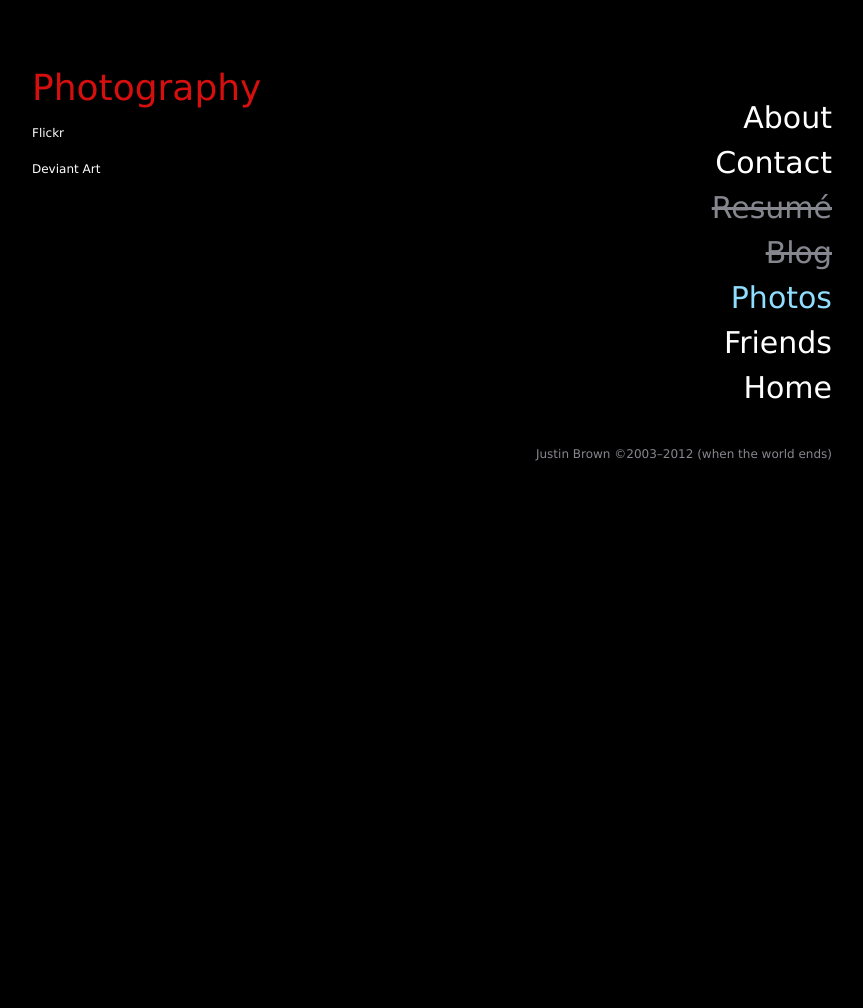
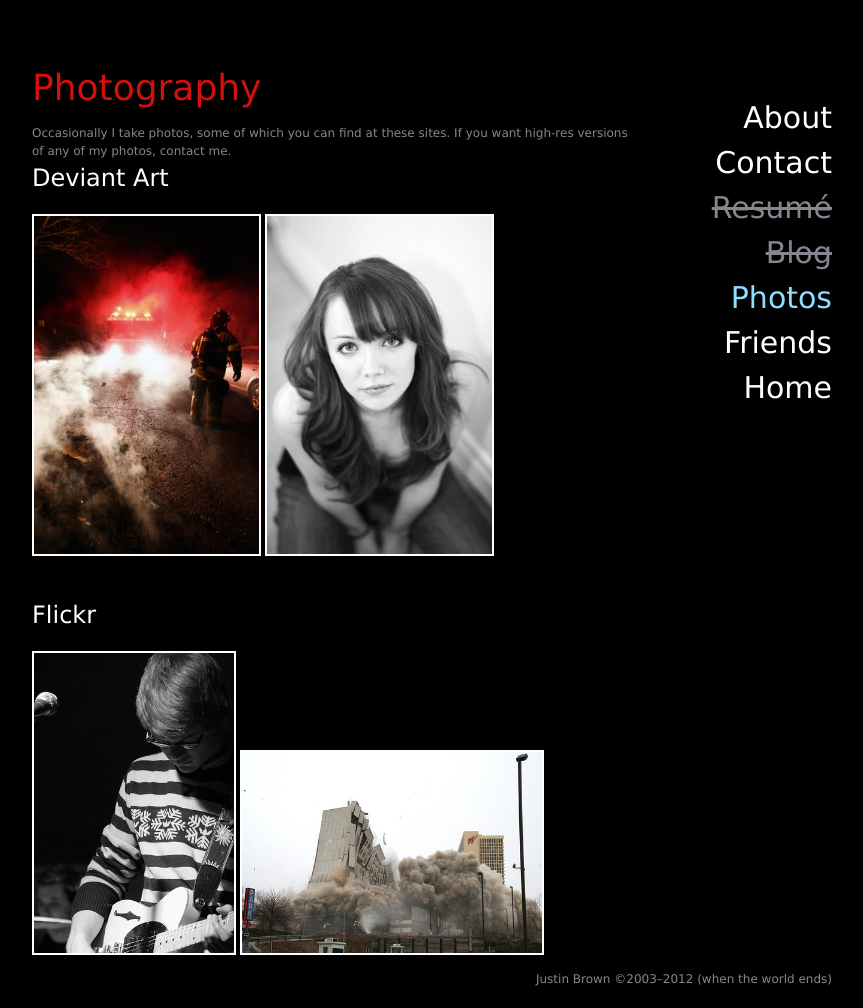
Before and after one commit to catgofire/catgofire.github.com, a Jekyll site: the page built from photos.html, in a window 1280 px wide. Shown: the whole page, without its empty margins (133-996 px from the left). Built offline with Jekyll 4.4.1, drawn with Linux system fonts in a browser that asks for light colours; nearby versions of some CDN libraries; Markdown is read by kramdown in place of the engine named in the settings; before the commit the page ends 900 px from its top, so only the background shows below that.

Commit message:
add photos to the Photos page

```diff
--- a/_layouts/default.html
+++ b/_layouts/default.html
@@ -35,6 +35,7 @@
         Note: Some visual flourishes on this site require JavaScript, which you currently have turned off
       </noscript>
       <!--[if IE]>Note: You are viewing this site using Internet Explorer. I would <i>highly</i> recommend using a different browser, such as <a href="http://getfirefox.com/">Firefox</a>.<![endif]-->
+      <div class="content-wrapper">
         <div class="left-block">
           {{ content }}
         </div>
@@ -64,6 +65,7 @@
             </li>
           </ul>
         </div>
+      </div>
 
       <div id="footer">
         Justin Brown &copy;2003&ndash;2012 (when the world ends)
--- a/assets/css/main.css
+++ b/assets/css/main.css
@@ -21,9 +21,14 @@ h3, h4, h5, h6 { color: #778; }
   margin: 20px auto;
 }
 
+.content-wrapper {
+  float: left;
+/*  background-color: #0f0;*/
+}
+
 .left-block {
   float: left;
-  height: 375px;
+  min-height: 375px;
   padding-top: 50px;
   width: 600px;
 }
@@ -73,7 +78,15 @@ a:focus
   outline:0
 }
 
+a.photo img {
+  border: 2px solid #fff;
+}
+a.photo:hover img, a.photo:active img, a.photo:focus img {
+  border: 2px solid #01b4ff;
+}
+
 #footer {
+  padding-top: 10px;
   clear: both;
   width: 800px;
   text-align: right;
--- a/photos.html
+++ b/photos.html
@@ -4,7 +4,28 @@ title: photos
 ---
 
 <h1>Photography</h1>
+<div class="explanation">
+  Occasionally I take photos, some of which you can find at these sites. If you want high-res versions of
+  any of my photos, contact me.
+</div>
 
-<a href="http://www.flickr.com/photos/catgofire">Flickr</a>
+<h2><a href="http://catgofire.deviantart.com" target="_blank" class="external">Deviant Art</a></h2>
+  <div class="photos-block">
+  <a href="http://catgofire.deviantart.com/art/Red-White-and-Firefighter-127728964" target="_blank" class="photo">
+    <img src="/assets/images/photos/red_white_and_firefighter.jpg" width="225px" height="337.5px" />
+  </a>
+  <a href="http://catgofire.deviantart.com/art/Andrea-127729496" target="_blank" class="photo">
+    <img src="/assets/images/photos/andrea.jpg" width="225px" height="337.5px" />
+  </a>
+  </div>
+
 <br><br>
-<a href="http://catgofire.deviantart.com">Deviant Art</a>
+<h2><a href="http://www.flickr.com/photos/catgofire" target="_blank" class="external">Flickr</a></h2>
+  <div class="photos-block">
+  <a href="http://www.flickr.com/photos/catgofire/2124304663/in/set-72157603507120243/" target="_blank" class="photo">
+    <img src="/assets/images/photos/bryan_guitar_bw.jpg" width="200.4px" height="300px" />
+  </a>
+  <a href="http://www.flickr.com/photos/catgofire/2359245832/in/set-72157604235184557/" target="_blank" class="photo">
+    <img src="/assets/images/photos/building_collapse.jpg" width="300px" height="200.4px" />
+  </a>
+  </div>
```
Also changed, not shown: assets/images/photos/andrea.jpg (added), assets/images/photos/bryan_guitar_bw.jpg (added), assets/images/photos/building_collapse.jpg (added), assets/images/photos/fret.jpg (added), assets/images/photos/red_white_and_firefighter.jpg (added). Lines whose indentation alone changed are shown as unchanged.
